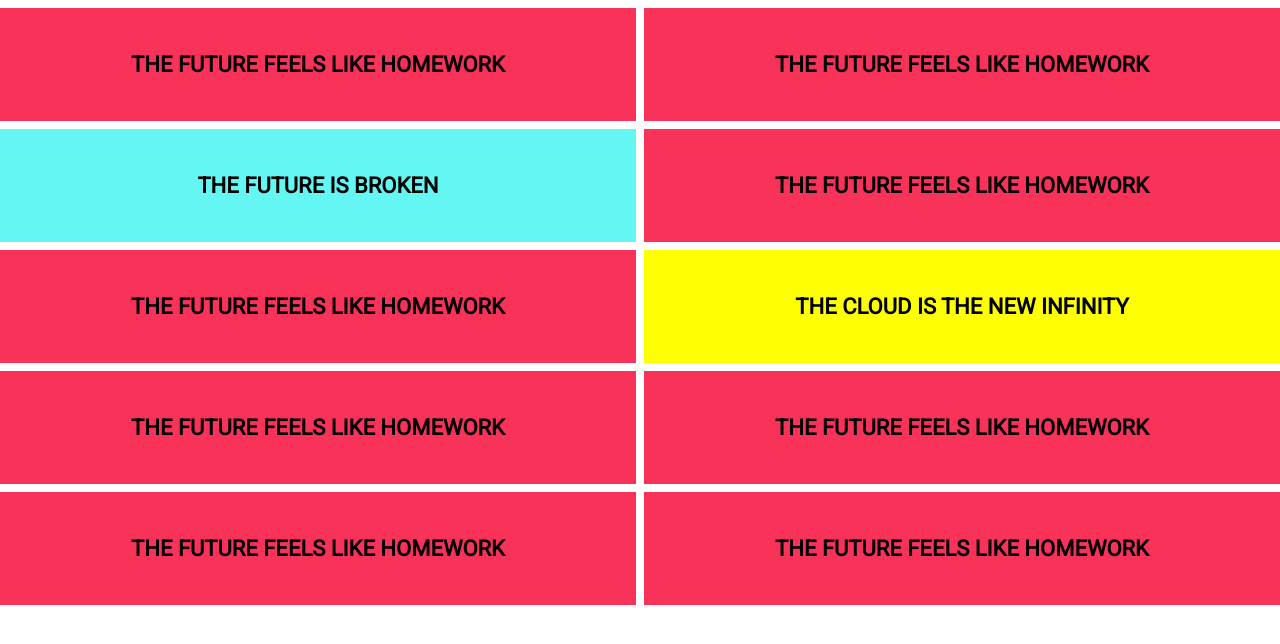
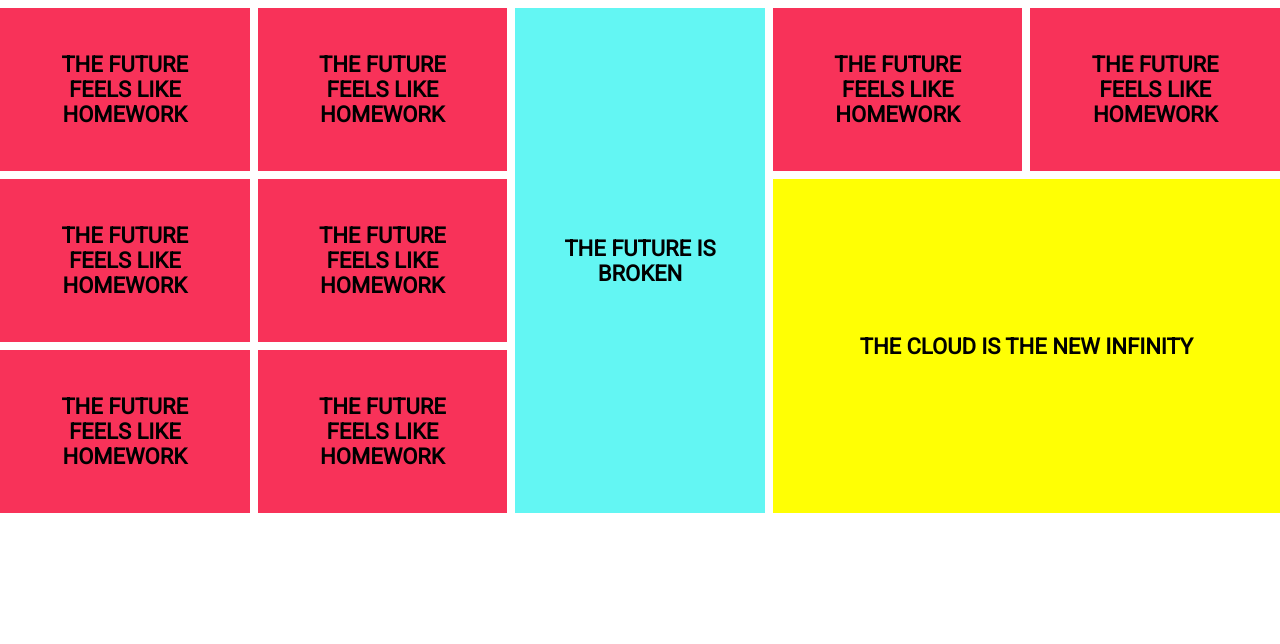
Before and after one commit to VRGunnar/2imd-webtechadvanced-portfolio, a plain HTML site: page lab2- css grid layout & flexbox/thefuture/index.html in a window 1280 px wide. Drawn offline with Linux system fonts and the light colour scheme.

Commit message:
desktop media query toegevoegd, final version

```diff
--- a/lab2- css grid layout & flexbox/thefuture/css/main.css
+++ b/lab2- css grid layout & flexbox/thefuture/css/main.css
@@ -16,6 +16,7 @@ html, body {
     margin-top: 8px;
     display: grid;
     gap: 8px;
+    align-content: center;
 }
 
 .container div {
@@ -41,3 +42,26 @@ html, body {
         grid-template-columns: 1fr 1fr;
     }
 }
+
+@media(min-width: 65em) {
+    .container {
+        grid-template-columns: 1fr 1fr 1fr 1fr 1fr;
+        grid-template-rows: 1fr 1fr 1fr;
+    }
+
+    .broken {
+        grid-column: 3;
+        grid-row: 1 / 4;
+        display: flex;
+        justify-content: center;
+        align-items: center;
+    }
+
+    .infinity {
+        grid-column: 4 / 6;
+        grid-row: -1 / -3;
+        display: flex;
+        justify-content: center;
+        align-items: center;
+    }
+}
```
